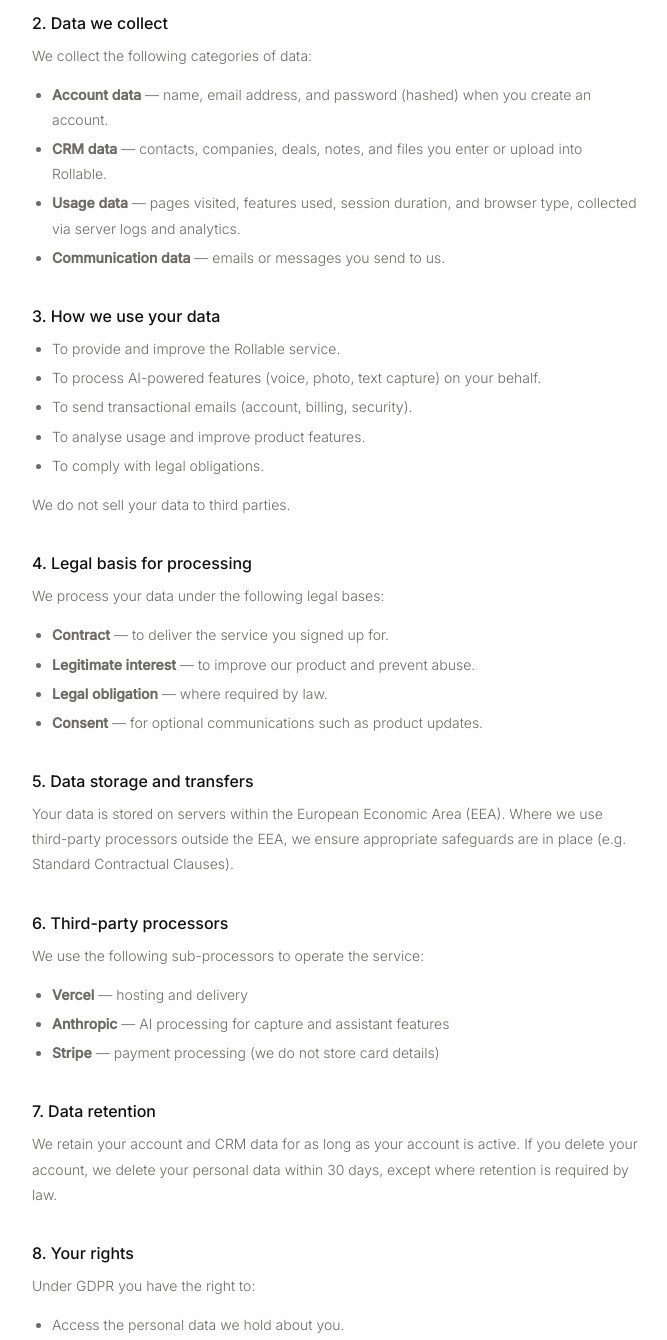
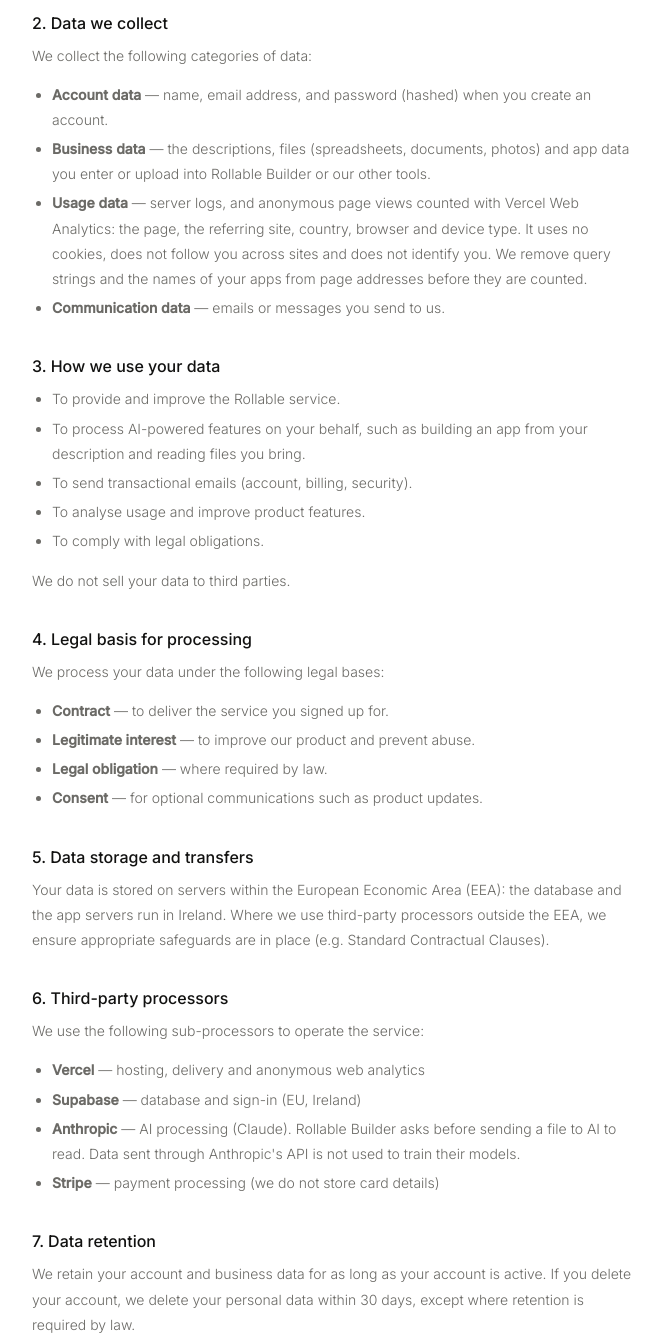
Before and after one commit to thirteensun/sdm-landing, a plain HTML site: page privacy.html in a window 1280 px wide. Shown: the part 460-1800 px from the top of the page, without its empty margins (304-971 px from the left). Drawn offline with Linux system fonts and the light colour scheme.

Commit message:
Privacy: cover Builder, Supabase, cookieless analytics
Co-Authored-By: Claude Opus 5.5 <noreply@anthropic.com>

```diff
--- a/privacy.html
+++ b/privacy.html
@@ -55,7 +55,7 @@
   <div class="page">
     <div class="page-eyebrow">Legal</div>
     <h1>Privacy Policy</h1>
-    <p class="page-date">Last updated: May 2026</p>
+    <p class="page-date">Last updated: November 2026</p>
 
     <p>Rollable ("we", "our", "us") is committed to protecting your personal data. This policy explains what data we collect, how we use it, and your rights under the General Data Protection Regulation (GDPR) and Norwegian privacy law.</p>
 
@@ -66,15 +66,15 @@
     <p>We collect the following categories of data:</p>
     <ul>
       <li><strong>Account data</strong> — name, email address, and password (hashed) when you create an account.</li>
-      <li><strong>CRM data</strong> — contacts, companies, deals, notes, and files you enter or upload into Rollable.</li>
-      <li><strong>Usage data</strong> — pages visited, features used, session duration, and browser type, collected via server logs and analytics.</li>
+      <li><strong>Business data</strong> — the descriptions, files (spreadsheets, documents, photos) and app data you enter or upload into Rollable Builder or our other tools.</li>
+      <li><strong>Usage data</strong> — server logs, and anonymous page views counted with Vercel Web Analytics: the page, the referring site, country, browser and device type. It uses no cookies, does not follow you across sites and does not identify you. We remove query strings and the names of your apps from page addresses before they are counted.</li>
       <li><strong>Communication data</strong> — emails or messages you send to us.</li>
     </ul>
 
     <h2>3. How we use your data</h2>
     <ul>
       <li>To provide and improve the Rollable service.</li>
-      <li>To process AI-powered features (voice, photo, text capture) on your behalf.</li>
+      <li>To process AI-powered features on your behalf, such as building an app from your description and reading files you bring.</li>
       <li>To send transactional emails (account, billing, security).</li>
       <li>To analyse usage and improve product features.</li>
       <li>To comply with legal obligations.</li>
@@ -91,18 +91,19 @@
     </ul>
 
     <h2>5. Data storage and transfers</h2>
-    <p>Your data is stored on servers within the European Economic Area (EEA). Where we use third-party processors outside the EEA, we ensure appropriate safeguards are in place (e.g. Standard Contractual Clauses).</p>
+    <p>Your data is stored on servers within the European Economic Area (EEA): the database and the app servers run in Ireland. Where we use third-party processors outside the EEA, we ensure appropriate safeguards are in place (e.g. Standard Contractual Clauses).</p>
 
     <h2>6. Third-party processors</h2>
     <p>We use the following sub-processors to operate the service:</p>
     <ul>
-      <li><strong>Vercel</strong> — hosting and delivery</li>
-      <li><strong>Anthropic</strong> — AI processing for capture and assistant features</li>
+      <li><strong>Vercel</strong> — hosting, delivery and anonymous web analytics</li>
+      <li><strong>Supabase</strong> — database and sign-in (EU, Ireland)</li>
+      <li><strong>Anthropic</strong> — AI processing (Claude). Rollable Builder asks before sending a file to AI to read. Data sent through Anthropic's API is not used to train their models.</li>
       <li><strong>Stripe</strong> — payment processing (we do not store card details)</li>
     </ul>
 
     <h2>7. Data retention</h2>
-    <p>We retain your account and CRM data for as long as your account is active. If you delete your account, we delete your personal data within 30 days, except where retention is required by law.</p>
+    <p>We retain your account and business data for as long as your account is active. If you delete your account, we delete your personal data within 30 days, except where retention is required by law.</p>
 
     <h2>8. Your rights</h2>
     <p>Under GDPR you have the right to:</p>
@@ -117,7 +118,7 @@
     <p>To exercise any of these rights, email us at <a href="mailto:hello@rollable.app">hello@rollable.app</a>.</p>
 
     <h2>9. Cookies</h2>
-    <p>We use strictly necessary cookies to keep you logged in and maintain your session. We do not use advertising or tracking cookies. No cookie consent banner is required for strictly necessary cookies under ePrivacy rules.</p>
+    <p>We use strictly necessary cookies to keep you logged in and maintain your session. We do not use advertising or tracking cookies, and our analytics uses no cookies at all. No cookie consent banner is required for strictly necessary cookies under ePrivacy rules.</p>
 
     <h2>10. Changes to this policy</h2>
     <p>We may update this policy from time to time. We will notify you of significant changes by email or via the app. Continued use of Rollable after changes take effect constitutes acceptance of the updated policy.</p>
```
